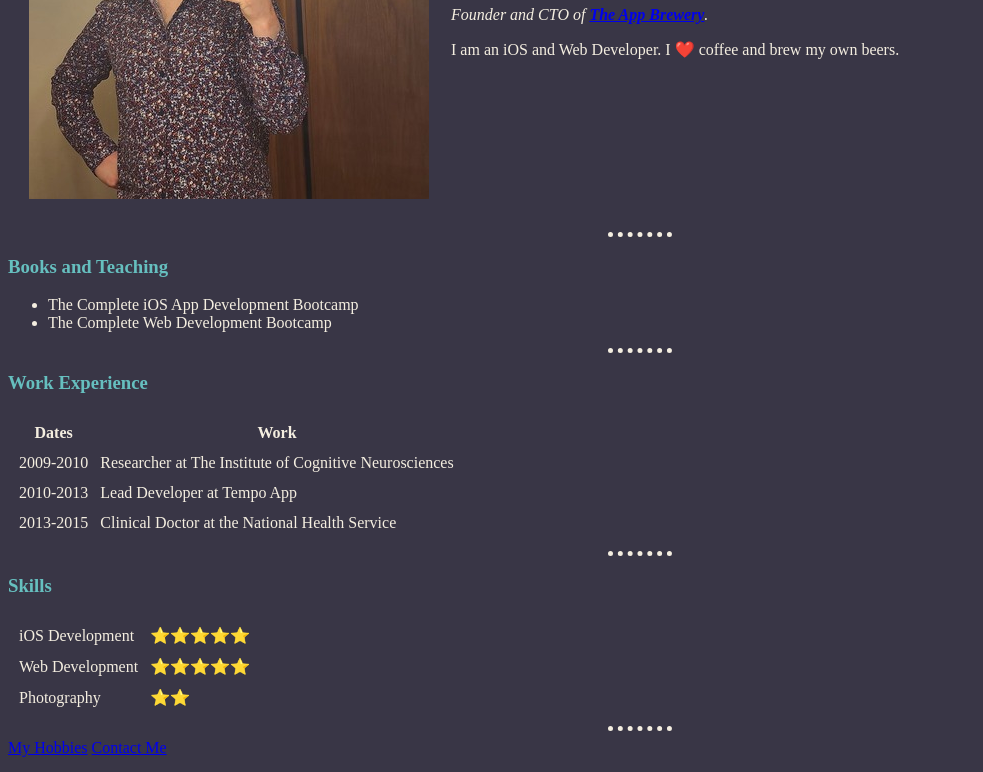
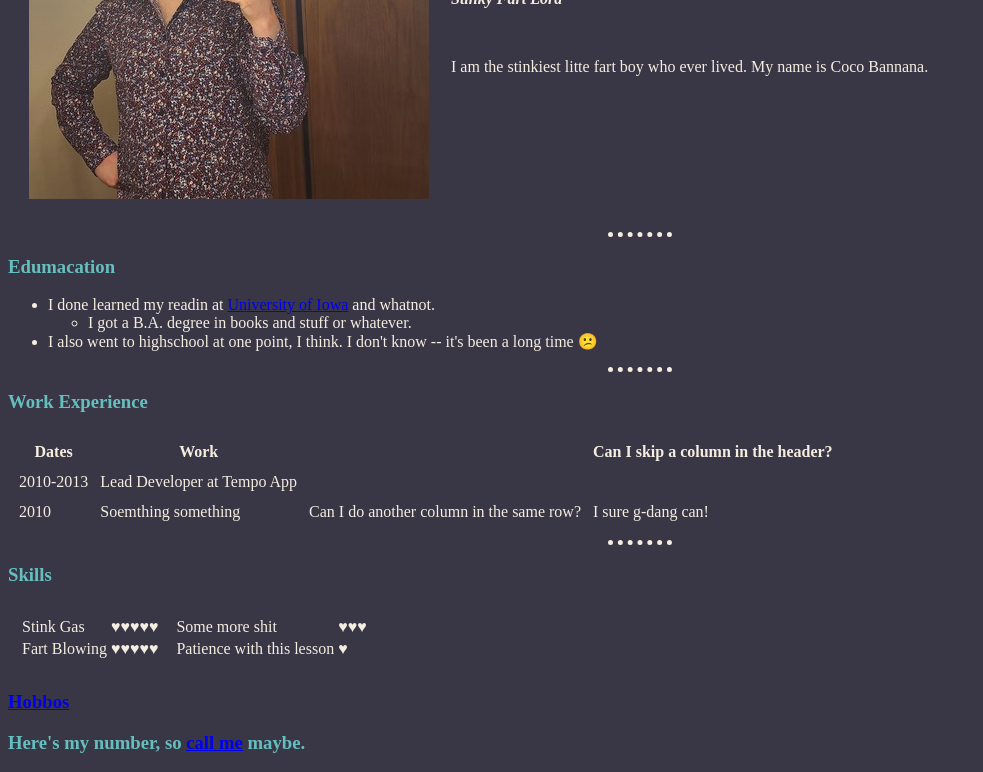
Before and after one commit to jrich0790/cv, a plain HTML site: page index.html in a window 1280 px wide. Shown: the part 230-1002 px from the top of the page, without its empty margins (0-983 px from the left). Drawn offline with Linux system fonts and the light colour scheme.

Commit message:
Update index.html

```diff
--- a/index.html
+++ b/index.html
@@ -1,26 +1,36 @@
 <!DOCTYPE html>
-<html>
+<html lang="en">
     <head>
-    <meta charset="utf-8">
-    <title>Angela's Personal Site</title>
+        <meta charset="UTF-8">
+        <meta http-equiv="X-UA-Compatible" content="IE=edge">
+        <meta name="viewport" content="width=device-width, initial-scale=1.0">
+        <title>🖤 Jacob's Personal Website 🖤</title>
         <link rel="stylesheet" href="css/styles.css">
     </head>
 
     <body>
-    <table cellspacing="20">
+        <Table cellspacing="20">
             <tr>
-        <td><img src="images/itsmolme.jpg" alt="IT ME"></td>
-        <td><h1>Angela Yu</h1>
-        <p><em>Founder and CTO of <strong><a href="https://www.appbrewery.co/">The App Brewery</a></strong>.</em></p>
-        <p>I am an iOS and Web Developer. I ❤️ coffee and brew my own beers.</p></td>
+                <td><img src="images/itsmolme.jpg"></td>
+                <td>
+                    <h1>Jacob Rich</h1>
+                    <p><em><strong>Stinky Fart Lord</strong></em></p>
+                    <br>
+                    <p>I am the stinkiest litte fart boy who ever lived. My name is Coco Bannana.</p>
+                </td>
             </tr>
-    </table>
+        </Table>
+
             <hr>
-    <h3>Books and Teaching</h3>
+        <h3>Edumacation</h3>
             <ul>
-      <li>The Complete iOS App Development Bootcamp</li>
-      <li>The Complete Web Development Bootcamp</li>
+                <li>I done learned my readin at <a href="http://www.uiowa.edu">University of Iowa</a> and whatnot.</li>
+                    <ul>
+                        <li>I got a B.A. degree in books and stuff or whatever.</li>
                     </ul>
+                <li>I also went to highschool at one point, I think. I don't know -- it's been a long time 😕</li>
+            </ul>
+
             <hr>
         <h3>Work Experience</h3>
         <table cellspacing="10">
@@ -28,41 +38,60 @@
                 <tr>
                     <th>Dates</th>
                     <th>Work</th>
+                    <th></th>
+                    <th>Can I skip a column in the header?</th>
                 </tr>
             </thead>
             <tbody>
-        <tr>
-          <td>2009-2010</td>
-          <td>Researcher at The Institute of Cognitive Neurosciences</td>
-        </tr>
                 <tr>
                     <td>2010-2013</td>
                     <td>Lead Developer at Tempo App</td>
                 </tr>
                 <tr>
-          <td>2013-2015</td>
-          <td>Clinical Doctor at the National Health Service</td>
+                    <td>2010</td>
+                    <td>Soemthing something</td>
+                    <td>Can I do another column in the same row?</td>
+                    <td>I sure g-dang can!</td>
                 </tr>
             </tbody>
+            <tfoot>
+
+            </tfoot>
         </table>
+
         <hr>
         <h3>Skills</h3>
         <table cellspacing="10">
             <tr>
-        <td>iOS Development</td>
-        <td>⭐️⭐️⭐️⭐️⭐️</td>
+                <td>
+                    <table>
+                        <Tr>
+                            <td>Stink Gas</td>
+                            <td>&hearts;&hearts;&hearts;&hearts;&hearts;</td>
+                        </Tr>
+                        <tr>
+                            <td>Fart Blowing</td>
+                            <td>&hearts;&hearts;&hearts;&hearts;&hearts;</td>
+                        </Tr>
+                    </table>
+                </td>
+                <td>
+                    <table>
+                        <tr>
+                            <td>Some more shit</td>
+                            <td>&hearts;&hearts;&hearts;</td>
                         </tr>
                         <tr>
-        <td>Web Development</td>
-        <td>⭐️⭐️⭐️⭐️⭐️</td>
-      </tr>
-      <tr>
-        <td>Photography</td>
-        <td>⭐️⭐️</td>
+                            <td>Patience with this lesson</td>
+                            <td>&hearts;</td>
                         </tr>
                     </table>
-    <hr>
-    <a href="hobbies.html">My Hobbies</a>
-    <a href="contact-me.html">Contact Me</a>
+                </td>
+            </tr>
+        </table>
+        <h3><a href="hommies.html">Hobbos</a></h3>
+        <h3>Here's my number, so <a href="contact.html">call me</a> maybe.</h3>
+
+
     </body>
 </html>
```
Lines whose indentation alone changed are shown as unchanged.
